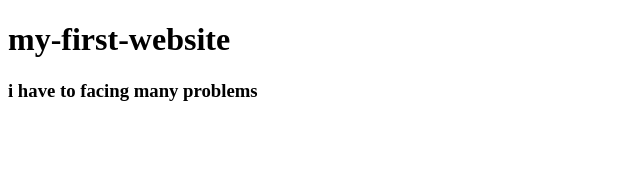
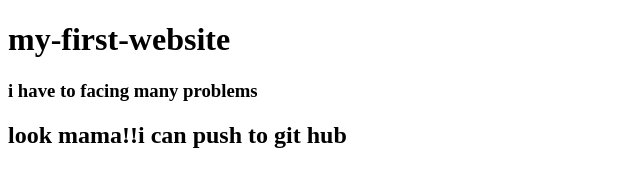
Before and after one commit to mamaruf04/my-first-website, a plain HTML site: page index.html in a window 1280 px wide. Shown: the whole page, without its empty margins (0-640 px from the left). Drawn offline with Linux system fonts and the light colour scheme.

Commit message:
learnd github

```diff
--- a/index.html
+++ b/index.html
@@ -9,5 +9,6 @@
 <body>
     <h1>my-first-website</h1>
     <h3>i have to facing many problems</h3>
+    <h2>look mama!!i can push to git hub</h2>
 </body>
 </html>
```
